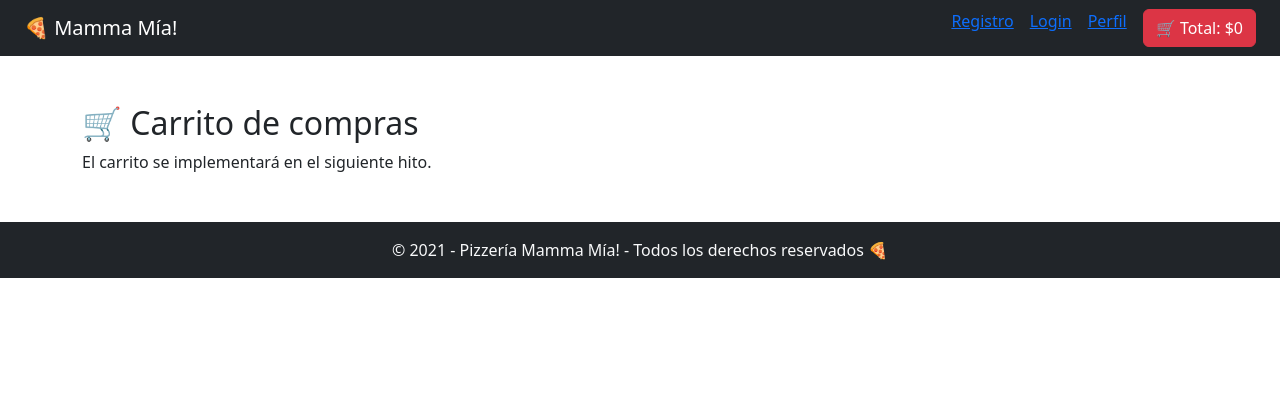
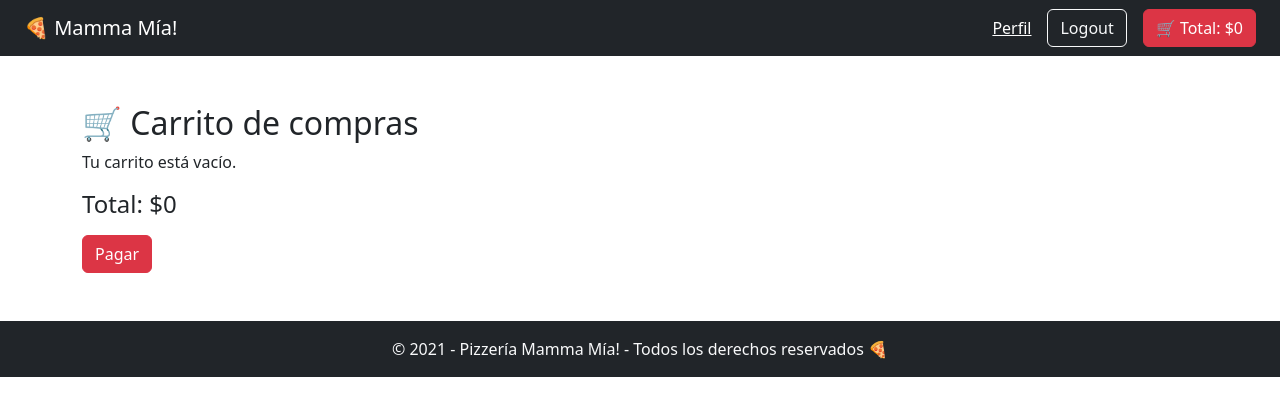
Before and after one commit to MedardoS/Hito1-Pizzeria, a React (Vite) app: page /cart in a window 1280 px wide. Shown: the top 416 px of the page. Built offline with nearby package versions, Linux system fonts and the light colour scheme.

Commit message:
Hito 7 completado: Autenticación con UserContext, login, logout y Navbar dinamico

```diff
--- a/src/App.jsx
+++ b/src/App.jsx
@@ -11,28 +11,50 @@ import Pizza from "./pages/Pizza";
 import Profile from "./pages/Profile";
 import NotFound from "./pages/NotFound";
 
-// 👉 Importamos el Provider del carrito
-import { CartProvider } from "./context/CartProvider";
+import { CartProvider } from "./context/CartProvider";     // 👈 Carrito global
+import { UserProvider } from "./context/UserProvider";     // 👈 Usuario global
+import ProtectedRoute from "./routes/ProtectedRoute";      // 👈 Ruta protegida
+
 
 function App() {
   return (
-    // 👉 Envolvemos TODA la app dentro del Provider
     <CartProvider>
+      <UserProvider>
         <BrowserRouter>
           <Navbar />
 
           <Routes>
+
+            {/* Página principal */}
             <Route path="/" element={<Home />} />
+
+            {/* Login/Register (si token = true, debería redirigir, pero por ahora está ok así) */}
             <Route path="/register" element={<RegisterPage />} />
             <Route path="/login" element={<LoginPage />} />
+
+            {/* Carrito de compras */}
             <Route path="/cart" element={<Cart />} />
-          <Route path="/pizza/p001" element={<Pizza />} />
-          <Route path="/profile" element={<Profile />} />
+
+            {/* Pizza dinámica con useParams */}
+            <Route path="/pizza/:id" element={<Pizza />} />
+
+            {/* Perfil protegido */}
+            <Route
+              path="/profile"
+              element={
+                <ProtectedRoute>
+                  <Profile />
+                </ProtectedRoute>
+              }
+            />
+
+            {/* 404 */}
             <Route path="*" element={<NotFound />} />
           </Routes>
 
           <Footer />
         </BrowserRouter>
+      </UserProvider>
     </CartProvider>
   );
 }
--- a/src/components/Navbar.jsx
+++ b/src/components/Navbar.jsx
@@ -1,18 +1,30 @@
+import { Link } from "react-router-dom";
 import { useContext } from "react";
 import { CartContext } from "../context/CartContext";
-import { Link } from "react-router-dom";
+import { UserContext } from "../context/UserContext";
 
 const Navbar = () => {
   const { total } = useContext(CartContext);
+  const { token, logout } = useContext(UserContext);
 
   return (
     <nav className="navbar navbar-dark bg-dark px-4">
       <Link className="navbar-brand" to="/">🍕 Mamma Mía!</Link>
 
-      <div className="d-flex gap-3">
-        <Link to="/register">Registro</Link>
-        <Link to="/login">Login</Link>
-        <Link to="/profile">Perfil</Link>
+      <div className="d-flex gap-3 align-items-center">
+        {token ? (
+          <>
+            <Link to="/profile" className="text-white">Perfil</Link>
+            <button className="btn btn-outline-light" onClick={logout}>
+              Logout
+            </button>
+          </>
+        ) : (
+          <>
+            <Link to="/login" className="text-white">Login</Link>
+            <Link to="/register" className="text-white">Register</Link>
+          </>
+        )}
 
         <Link className="btn btn-danger" to="/cart">
           🛒 Total: ${total}
--- /dev/null
+++ b/src/context/UserContext.jsx
@@ -0,0 +1,3 @@
+import { createContext } from "react";
+
+export const UserContext = createContext();
--- /dev/null
+++ b/src/context/UserProvider.jsx
@@ -0,0 +1,21 @@
+import { useState } from "react";
+import { UserContext } from "./UserContext";
+
+export const UserProvider = ({ children }) => {
+  // Simulamos un login con token = true
+  const [token, setToken] = useState(true);
+
+  const logout = () => {
+    setToken(false);
+  };
+
+  const login = () => {
+    setToken(true);
+  };
+
+  return (
+    <UserContext.Provider value={{ token, login, logout }}>
+      {children}
+    </UserContext.Provider>
+  );
+};
--- a/src/pages/Cart.jsx
+++ b/src/pages/Cart.jsx
@@ -1,8 +1,42 @@
+import { useContext } from "react";
+import { CartContext } from "../context/CartContext";
+import { UserContext } from "../context/UserContext";
+
 const Cart = () => {
+  const { cart, increase, decrease, total } = useContext(CartContext);
+  const { token } = useContext(UserContext);
+
   return (
     <div className="container mt-5">
       <h2>🛒 Carrito de compras</h2>
-      <p>El carrito se implementará en el siguiente hito.</p>
+
+      {cart.length === 0 ? (
+        <p>Tu carrito está vacío.</p>
+      ) : (
+        cart.map((p) => (
+          <div
+            key={p.id}
+            className="d-flex justify-content-between align-items-center border p-3 mb-2 rounded bg-white"
+          >
+            <div className="d-flex align-items-center gap-3">
+              <img src={p.img} alt={p.name} width="80" />
+              <h5>{p.name}</h5>
+            </div>
+
+            <div className="d-flex align-items-center gap-3">
+              <p className="fw-bold mb-0">${p.price * p.quantity}</p>
+              <button className="btn btn-outline-danger" onClick={() => decrease(p.id)}>-</button>
+              <span>{p.quantity}</span>
+              <button className="btn btn-outline-success" onClick={() => increase(p.id)}>+</button>
+            </div>
+          </div>
+        ))
+      )}
+
+      <h4 className="mt-3">Total: ${total}</h4>
+      <button className="btn btn-danger mt-2" disabled={!token}>
+        Pagar
+      </button>
     </div>
   );
 };
--- a/src/pages/Pizza.jsx
+++ b/src/pages/Pizza.jsx
@@ -1,18 +1,20 @@
 import { useEffect, useState, useContext } from "react";
+import { useParams } from "react-router-dom";
 import { CartContext } from "../context/CartContext";
 
 const Pizza = () => {
+  const { id } = useParams(); // 👈 obtenemos el id dinámico
   const [pizza, setPizza] = useState(null);
   const { addToCart } = useContext(CartContext);
 
   useEffect(() => {
     const fetchPizza = async () => {
-      const res = await fetch("http://localhost:5000/api/pizzas/p001");
+      const res = await fetch(`http://localhost:5000/api/pizzas/${id}`);
       const data = await res.json();
       setPizza(data);
     };
     fetchPizza();
-  }, []);
+  }, [id]);
 
   if (!pizza) return <p>Cargando...</p>;
 
--- /dev/null
+++ b/src/routes/ProtectedRoute.jsx
@@ -0,0 +1,13 @@
+import { useContext } from "react";
+import { Navigate } from "react-router-dom";
+import { UserContext } from "../context/UserContext";
+
+const ProtectedRoute = ({ children }) => {
+  const { token } = useContext(UserContext);
+
+  if (!token) return <Navigate to="/login" />;
+
+  return children;
+};
+
+export default ProtectedRoute;
```
Also changed, not shown: 1 other file (tests, documents, lock files or other folders). Lines whose indentation alone changed are shown as unchanged.
